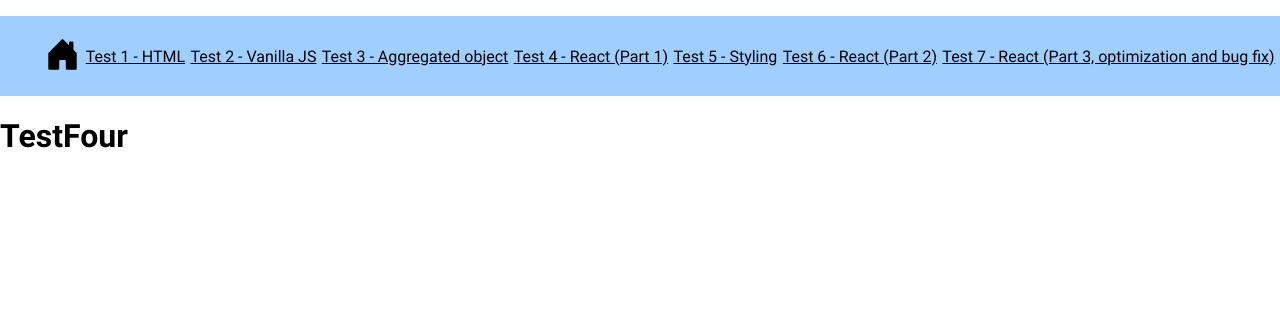
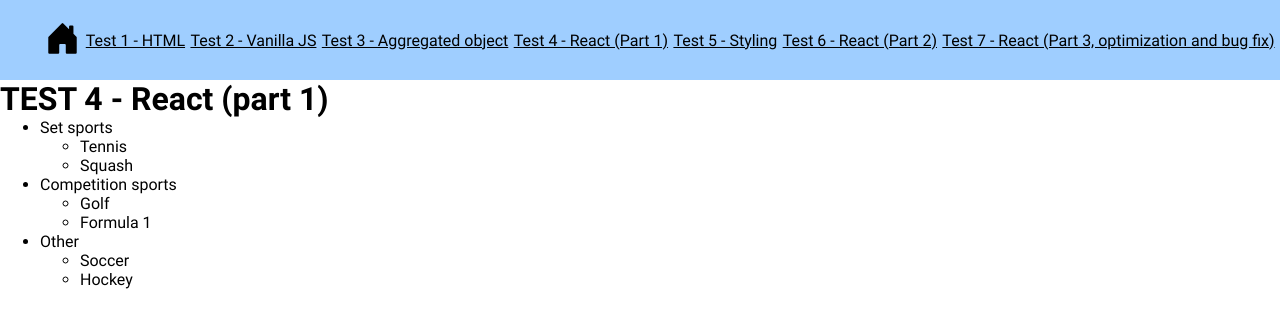
Before and after one commit to nejcrogelsek/testtest, a React (Create React App) app: page /test-4 in a window 1280 px wide. Shown: the top 328 px of the page. Built offline with nearby package versions, Linux system fonts and the light colour scheme.

Commit message:
TEST 4 - React (part 1)

```diff
--- a/src/pages/TestFour/TestFour.tsx
+++ b/src/pages/TestFour/TestFour.tsx
@@ -1,9 +1,49 @@
+import { Category } from 'models/Sports'
 import { FC } from 'react'
+
+const data: Category[] = [
+  {
+    id: 0,
+    name: 'Set sports',
+    sports: [
+      { id: 0, name: 'Tennis', category: 0 },
+      { id: 1, name: 'Squash', category: 0 },
+    ],
+  },
+  {
+    id: 1,
+    name: 'Competition sports',
+    sports: [
+      { id: 2, name: 'Golf', category: 1 },
+      { id: 3, name: 'Formula 1', category: 1 },
+    ],
+  },
+  {
+    id: 2,
+    name: 'Other',
+    sports: [
+      { id: 4, name: 'Soccer', category: 2 },
+      { id: 5, name: 'Hockey', category: 2 },
+    ],
+  },
+]
 
 const TestFour: FC = () => {
   return (
     <div className="test-four">
-      <h1>TestFour</h1>
+      <h1>TEST 4 - React (part 1)</h1>
+      <ul>
+        {data.map((category, index) => (
+          <li key={index}>
+            {category.name}
+            <ul>
+              {category.sports.map((sport) => (
+                <li key={sport.id}>{sport.name}</li>
+              ))}
+            </ul>
+          </li>
+        ))}
+      </ul>
     </div>
   )
 }
--- a/src/styles/shared/global.ts
+++ b/src/styles/shared/global.ts
@@ -5,6 +5,11 @@
 }
 
 export default createGlobalStyle<GlobalProps>`
+    *{
+        margin: 0;
+        box-sizing: border-box;
+    }
+
     #root{
         margin: 0;
         padding: 0;
@@ -17,7 +22,6 @@
 		color: #000000;
 		margin: 0;
 		padding: 0;
-        box-sizing: border-box;
     }
 
     img{
```
